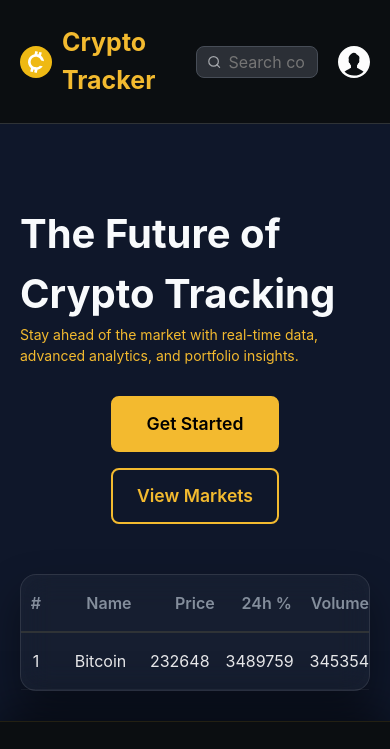
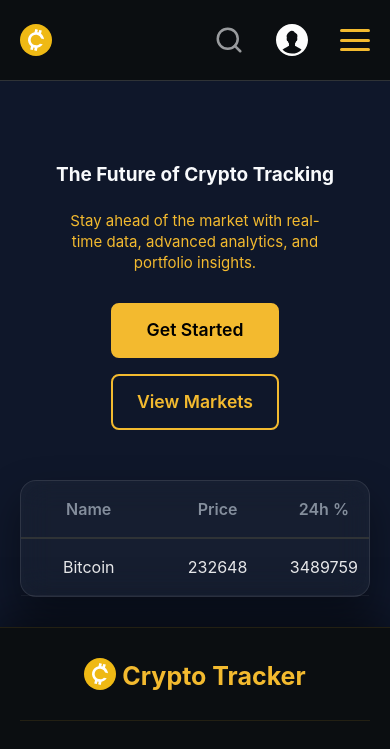
Before and after one commit to AL-Slaug/crypto-tracker, a website built with Vite: page index.html in a window 390 px wide. Shown: the top 749 px of the page. Built offline with nearby package versions, Linux system fonts and the light colour scheme.

Commit message:
feat: finalize responsive design for mobile (320px-470px)

```diff
--- a/index.html
+++ b/index.html
@@ -56,6 +56,11 @@
               <a class="login-in" href="#">
                 <img src="./src/assets/svgicons/User-Login-icon.svg" alt=""/>
               </a>
+              <button class="burger-menu" id="burger">
+                <span></span>
+                <span></span>
+                <span></span>
+              </button>
             </div>
           </div>
         </div>
--- a/src/styles/style.scss
+++ b/src/styles/style.scss
@@ -95,7 +95,12 @@ body {
 
     @media (max-width: 900px) {
       display: flex;
-      justify-content: center;
+    }
+
+    span {
+      @media (max-width: 470px) {
+        display: none;
+      }
     }
   }
 
@@ -136,13 +141,12 @@ body {
 .header-login-search {
   display: flex;
   justify-content: flex-end;
+  align-items: center;
   gap: 1.875rem;
 
   @media (max-width: 900px) {
     display: flex;
-    justify-content: center;
-
-    gap: 1.25rem;
+    gap: 2rem;
   }
 }
 
@@ -155,6 +159,28 @@ body {
   border-radius: 0.5rem;
   padding: 0 0.625rem;
   transition: border-color 0.5s;
+  height: 2rem;
+
+  @media (max-width: 640px) {
+    border: none;
+    background: transparent;
+    padding: 0;
+  }
+
+  @media (max-width: 640px) {
+
+    cursor: pointer;
+    transition: opacity 0.5s ease;
+
+    &:hover {
+      opacity: 0.7;
+    }
+
+    &:active {
+      opacity: 0.5;
+      transform: scale(0.95);
+    }
+  }
 
   &:focus-within {
     border-color: $bg-button2;
@@ -164,6 +190,12 @@ body {
     width: 1.125rem;
     height: 1.125rem;
     opacity: 0.6;
+
+    @media (max-width: 640px) {
+      width: 1.875rem;
+      height: 1.875rem;
+      cursor: pointer;
+    }
   }
 }
 
@@ -172,6 +204,36 @@ body {
   color: $color-white;
   padding: 0.125rem;
   width: 100%;
+
+  @media (max-width: 640px) {
+    display: none;
+  }
+}
+
+.burger-menu {
+  display: none;
+  flex-direction: column;
+  justify-content: space-between;
+  width: 1.875rem;
+  height: 1.375rem;
+  background: transparent;
+  border: none;
+  padding: 0;
+  z-index: 100;
+
+  span{
+    width: 100%;
+    height: 0.1875rem;
+    background-color: $bg-button2;
+    border-radius: 10px;
+  }
+
+
+
+  @media (max-width: 900px) {
+    display: flex;
+
+  }
 }
 
 .login-in {
@@ -201,7 +263,27 @@ body {
 
     @media (max-width: 768px) {
       font-size: 2.5rem;
+      padding-bottom: 1.25rem;
     }
+
+    @media (max-width: 640px) {
+      font-size: 2.2rem;
+    }
+
+    @media (max-width: 540px) {
+      font-size: 1.875rem;
+    }
+
+    @media (max-width: 470px) {
+      font-size: 1.5375rem;
+      width: 100%;
+      text-align: center;
+    }
+
+    @media (max-width: 390px) {
+      font-size: 1.1875rem;
+    }
+
   }
 
   &__subtitle {
@@ -209,11 +291,22 @@ body {
     color: $bg-button2;
 
     @media (max-width: 1000px) {
-      font-size: 0.9375rem;
+      font-size: 1.3rem;
+      padding: 0 15%;
+      text-align: center;
     }
 
     @media (max-width: 768px) {
-      font-size: 0.875rem;
+      font-size: 1.1rem;
+      padding: 0 10%;
+    }
+
+    @media (max-width: 470px) {
+      font-size: 0.9375rem;
+      line-height: 1.4;
+      text-align: center;
+      padding: 0 0.625rem;
+      max-width: 80%;
     }
   }
 
@@ -305,6 +398,20 @@ body {
       display: none;
     }
   }
+
+  @media (max-width: 540px) {
+    grid-template-columns: 30px 1.5fr repeat(2, 1fr);
+    div:nth-child(7) {
+      display: none;
+    }
+  }
+
+  @media (max-width: 470px) {
+    grid-template-columns: 1.5fr repeat(2, 1fr);
+    div:nth-child(1) {
+      display: none;
+    }
+  }
 }
 
 .tracker-header {
@@ -360,6 +467,10 @@ body {
       justify-items: center;
     }
 
+    @media (max-width: 470px) {
+      grid-template-columns: 1fr 1fr;
+    }
+
     &__logo {
       display: flex;
       align-items: center;
@@ -393,6 +504,10 @@ body {
 
     @media (max-width: 900px) {
       font-size: 0.875rem;
+
+    @media (max-width: 470px) {
+      display: none;
+    }
 
       &__title {
         font-size: 1.0625rem;
```
